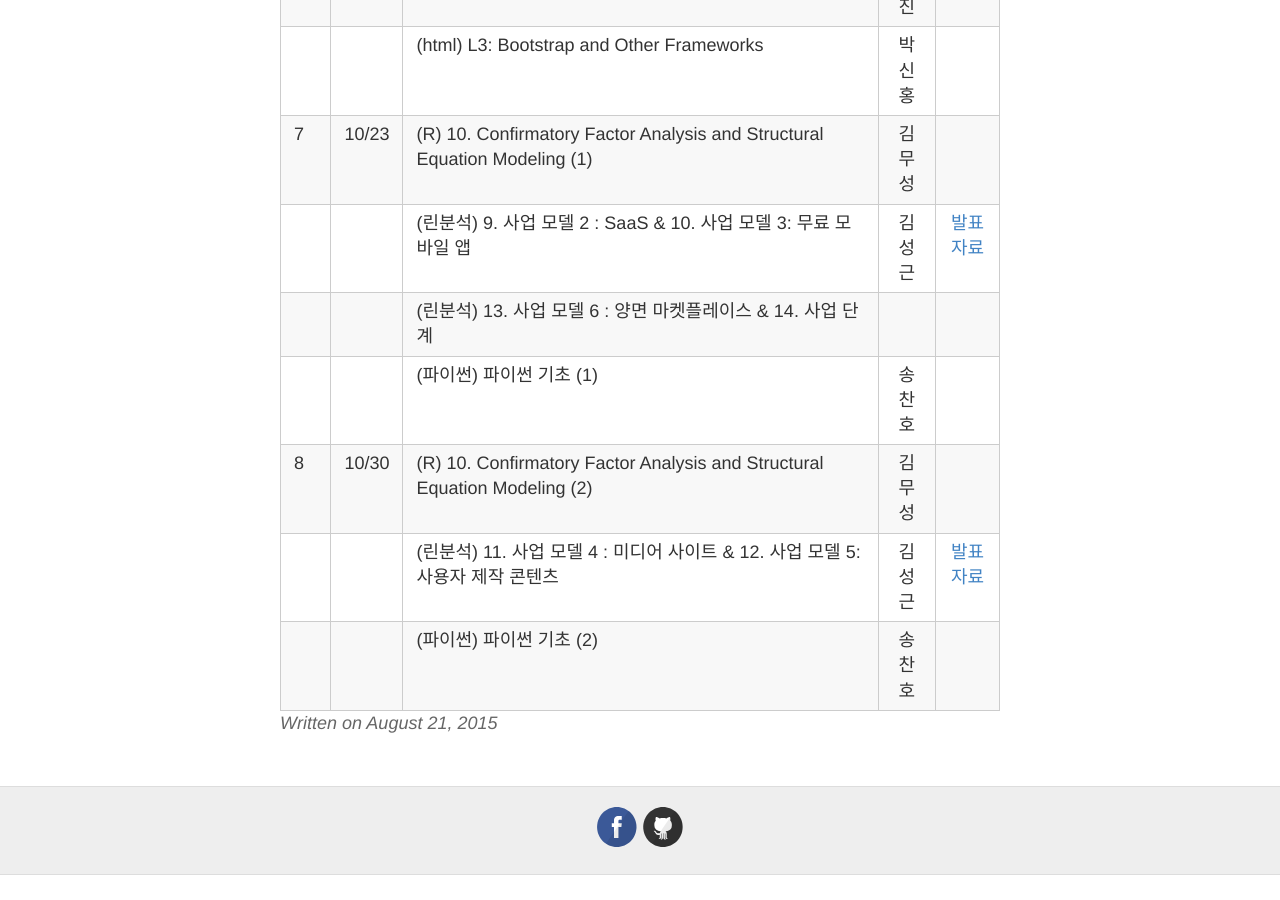
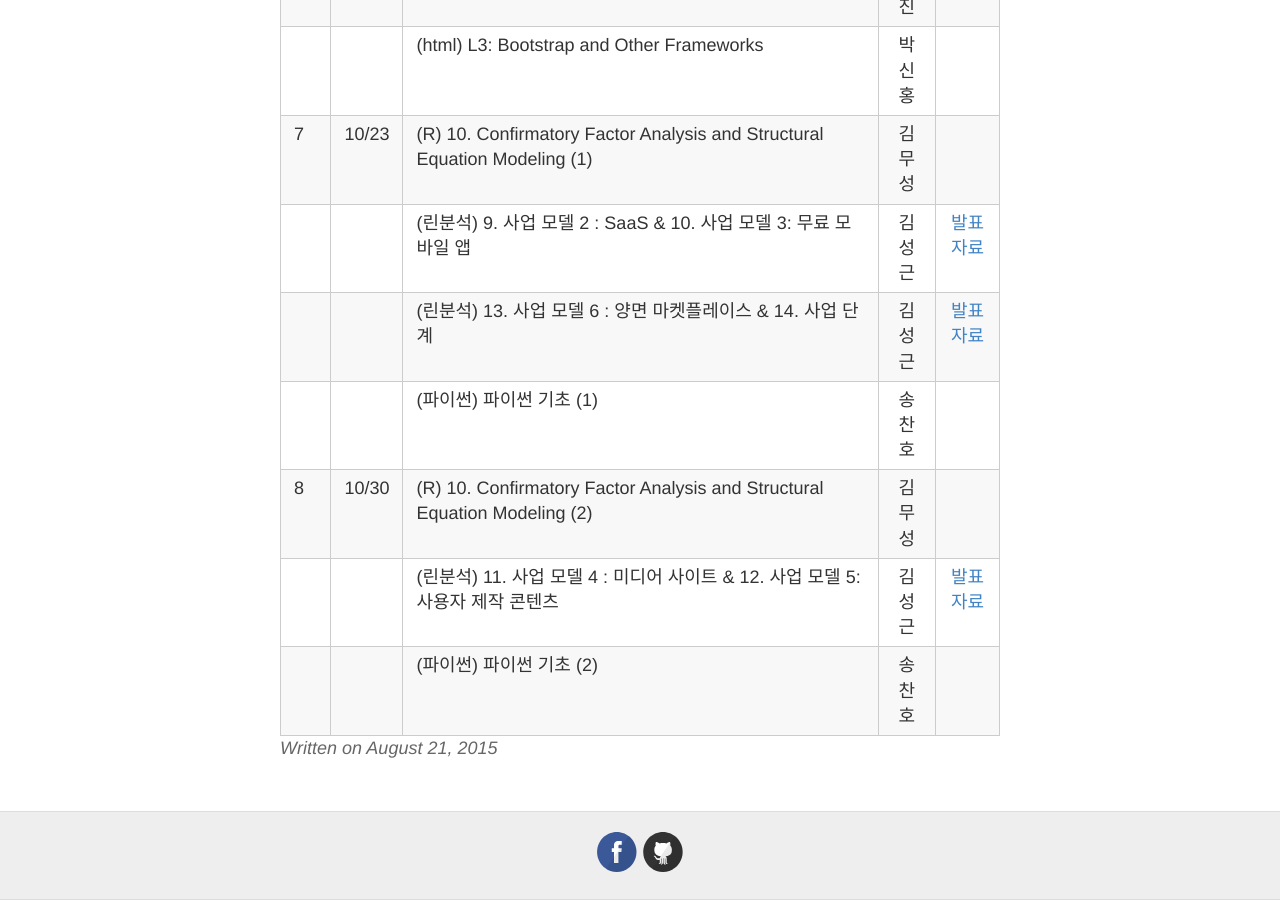
Before and after one commit to psygement/conpsy, a Jekyll site: the page built from _posts/2015-8-21-SCHEDULE.md, in a window 1280 px wide and 900 px high, scrolled down 5990 px. Built offline with Jekyll 4.4.1, drawn with Linux system fonts in a browser that asks for light colours; Markdown is read by kramdown in place of the engine named in the settings; before the commit the page ends 6865 px from its top, so only the background shows below that.

Commit message:
Update 2015-8-21-SCHEDULE.md

```diff
--- a/_posts/2015-8-21-SCHEDULE.md
+++ b/_posts/2015-8-21-SCHEDULE.md
@@ -89,7 +89,7 @@ title: 스터디 일정 & 커리큘럼 & 발표자료
 |   |    |(html) L3: Bootstrap and Other Frameworks    |박신홍| |
 | 7 |10/23|(R) 10. Confirmatory Factor Analysis and Structural Equation Modeling (1)|김무성 | |
 |   |    |(린분석) 9. 사업 모델 2 : SaaS & 10. 사업 모델 3: 무료 모바일 앱    |김성근|[발표자료](https://drive.google.com/drive/folders/0B_Ekt7icI0htWEF2azY3ZXNfRnM) |
-|   |    |(린분석) 13. 사업 모델 6 : 양면 마켓플레이스 & 14. 사업 단계 || |
+|   |    |(린분석) 13. 사업 모델 6 : 양면 마켓플레이스 & 14. 사업 단계 |김성근|[발표자료](https://drive.google.com/file/d/0B_Ekt7icI0htSDhqX0RsZ28zaVU/view) |
 |   |    |(파이썬) 파이썬 기초 (1)  |송찬호| |
 | 8 |10/30|(R) 10. Confirmatory Factor Analysis and Structural Equation Modeling (2)|김무성 | |
 |   |    |(린분석) 11. 사업 모델 4 : 미디어 사이트 & 12. 사업 모델 5: 사용자 제작 콘텐츠    |김성근|[발표자료](https://drive.google.com/file/d/0B_Ekt7icI0htS3duaUlGTWY3NFE/view) |
```
